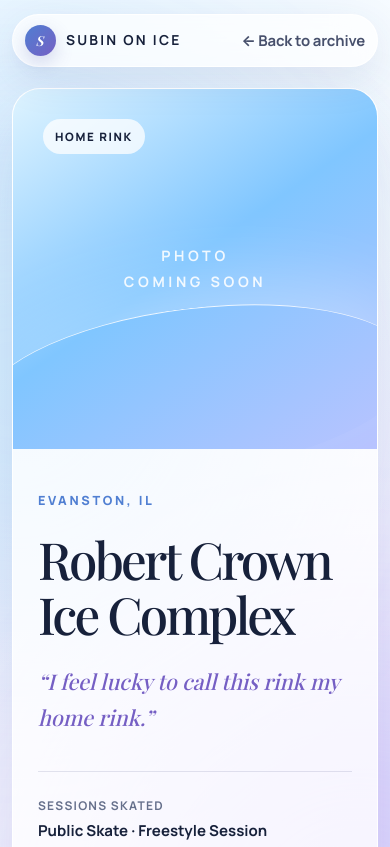
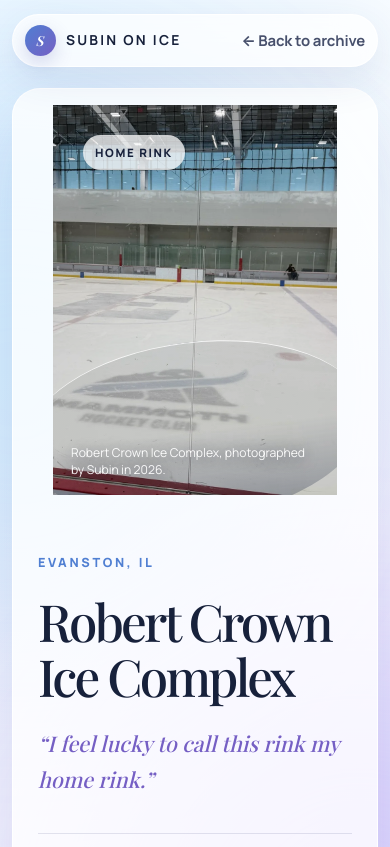
Before and after one commit to SUBINonICE/subin-on-ice, a plain HTML site: page review.html in a window 390 px wide. Shown: the top 847 px of the page. Drawn offline with nearby package versions, Linux system fonts and the light colour scheme; a web font is replaced by a local one.

Commit message:
Add files via upload

```diff
--- a/review.js
+++ b/review.js
@@ -30,10 +30,11 @@
 
   root.innerHTML = `
     <section class="review-hero review-hero-${rink.accent}">
-      <div class="review-hero-art" aria-label="Photo placeholder">
+      <figure class="review-hero-art ${rink.image ? 'has-photo' : ''}">
+        ${rink.image ? `<img src="${rink.image}" alt="${rink.imageAlt || rink.name}" />` : '<div>PHOTO<br />COMING SOON</div>'}
         <span>${rink.badge}</span>
-        <div>PHOTO<br />COMING SOON</div>
-      </div>
+        ${rink.image && rink.photoCaption ? `<figcaption>${rink.photoCaption}</figcaption>` : ''}
+      </figure>
       <div class="review-hero-copy">
         <div class="eyebrow">${rink.city.toUpperCase()}, ${rink.stateCode}</div>
         <h1>${rink.name}</h1>
--- a/rink-data.js
+++ b/rink-data.js
@@ -14,6 +14,10 @@
     sessions: ["Public Skate", "Freestyle Session"],
     quickTake: "I feel lucky to call this rink my home rink.",
     accent: "blue",
+    image: "images/robert-crown-rink.webp",
+    cardImage: "images/robert-crown-rink-card.webp",
+    imageAlt: "A wide view of the ice rink inside Robert Crown Ice Complex in Evanston.",
+    photoCaption: "Robert Crown Ice Complex, photographed by Subin in 2026.",
     ratings: {
       "Ice Quality": 5,
       "Practice Space": 4,
--- a/script.js
+++ b/script.js
@@ -128,10 +128,11 @@
       card.className = `rink-card rink-card-${rink.accent}`;
       card.innerHTML = `
         <a class="rink-card-link" href="review.html?id=${encodeURIComponent(rink.id)}" aria-label="Read the ${rink.name} review">
-          <div class="rink-visual">
+          <div class="rink-visual ${rink.cardImage ? 'has-photo' : ''}">
+            ${rink.cardImage ? `<img src="${rink.cardImage}" alt="${rink.imageAlt || rink.name}" loading="lazy" />` : ''}
             <div class="rink-number">${String(index + 1).padStart(2, '0')}</div>
             <span class="rink-badge">${rink.badge}</span>
-            <div class="rink-placeholder-copy">PHOTO<br />COMING SOON</div>
+            ${rink.cardImage ? '' : '<div class="rink-placeholder-copy">PHOTO<br />COMING SOON</div>'}
             <div class="rink-scratch" aria-hidden="true"></div>
           </div>
           <div class="rink-card-body">
--- a/styles.css
+++ b/styles.css
@@ -880,3 +880,82 @@
     font-size: .88rem;
   }
 }
+
+/* Robert Crown photo support */
+.rink-visual.has-photo {
+  background: #dfe9f7;
+}
+
+.rink-visual.has-photo::before {
+  background: linear-gradient(180deg, rgba(19,31,62,.06), rgba(19,31,62,.3));
+  z-index: 1;
+}
+
+.rink-visual.has-photo > img {
+  position: absolute;
+  inset: 0;
+  width: 100%;
+  height: 100%;
+  object-fit: cover;
+  object-position: center 58%;
+}
+
+.rink-visual.has-photo .rink-number,
+.rink-visual.has-photo .rink-badge,
+.rink-visual.has-photo .rink-scratch {
+  z-index: 2;
+}
+
+.rink-visual.has-photo .rink-number {
+  color: rgba(255,255,255,.92);
+  text-shadow: 0 2px 18px rgba(14,25,56,.34);
+}
+
+.review-hero-art.has-photo {
+  min-height: 620px;
+  background: #dfe9f7;
+}
+
+.review-hero-art.has-photo::before {
+  z-index: 1;
+  background: linear-gradient(180deg, rgba(13,24,50,.02) 50%, rgba(13,24,50,.3) 100%);
+}
+
+.review-hero-art.has-photo > img {
+  position: absolute;
+  inset: 0;
+  width: 100%;
+  height: 100%;
+  object-fit: cover;
+  object-position: center center;
+}
+
+.review-hero-art.has-photo > span {
+  z-index: 2;
+}
+
+.review-hero-art figcaption {
+  position: absolute;
+  z-index: 2;
+  left: 26px;
+  right: 26px;
+  bottom: 22px;
+  margin: 0;
+  color: rgba(255,255,255,.94);
+  font-size: .84rem;
+  line-height: 1.45;
+  text-shadow: 0 2px 14px rgba(13,24,50,.55);
+}
+
+@media (max-width: 720px) {
+  .review-hero-art.has-photo {
+    min-height: 390px;
+  }
+
+  .review-hero-art figcaption {
+    left: 18px;
+    right: 18px;
+    bottom: 16px;
+    font-size: .76rem;
+  }
+}
```
Also changed, not shown: images/robert-crown-rink-card.webp (added), images/robert-crown-rink.webp (added).
